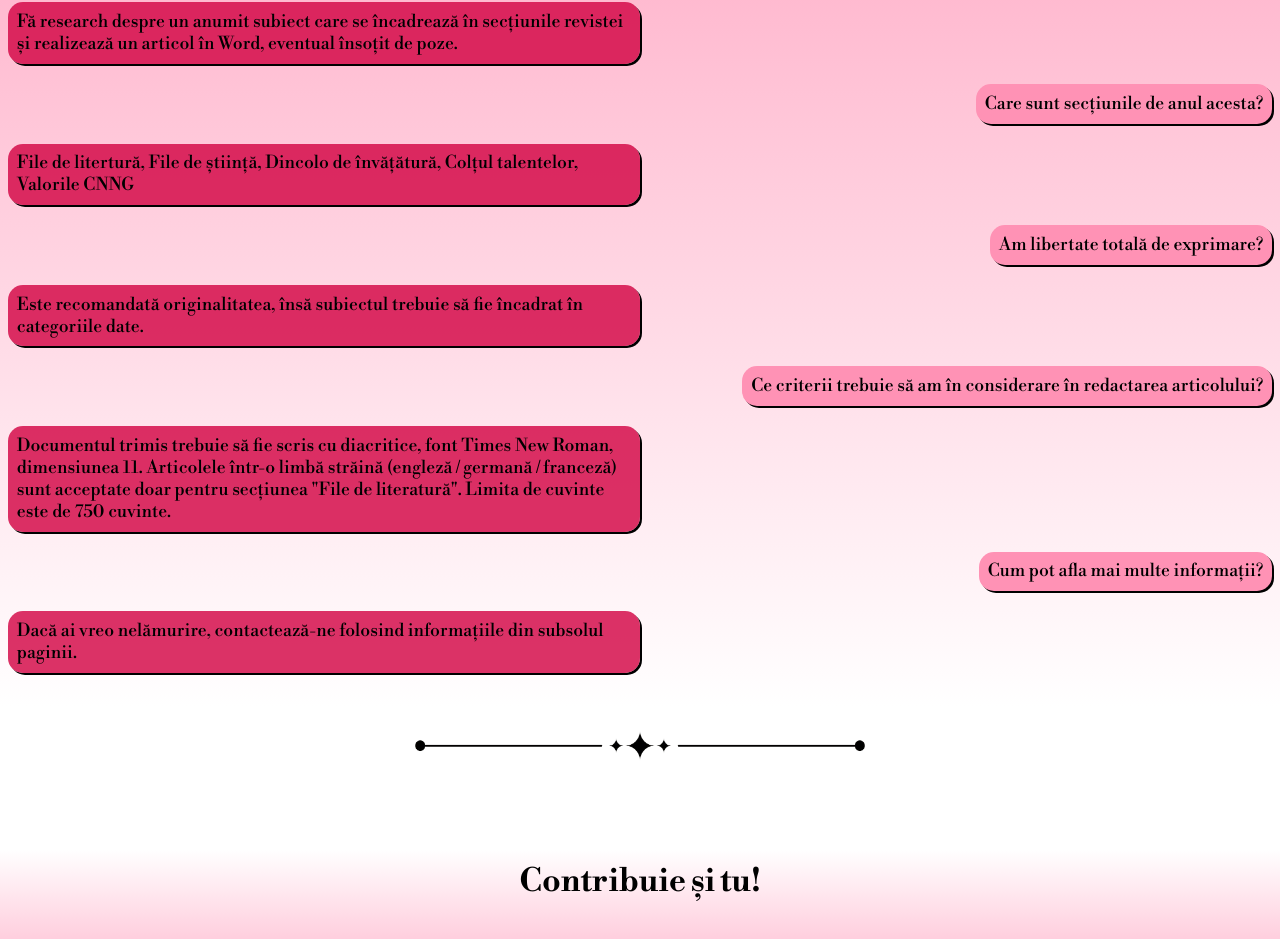
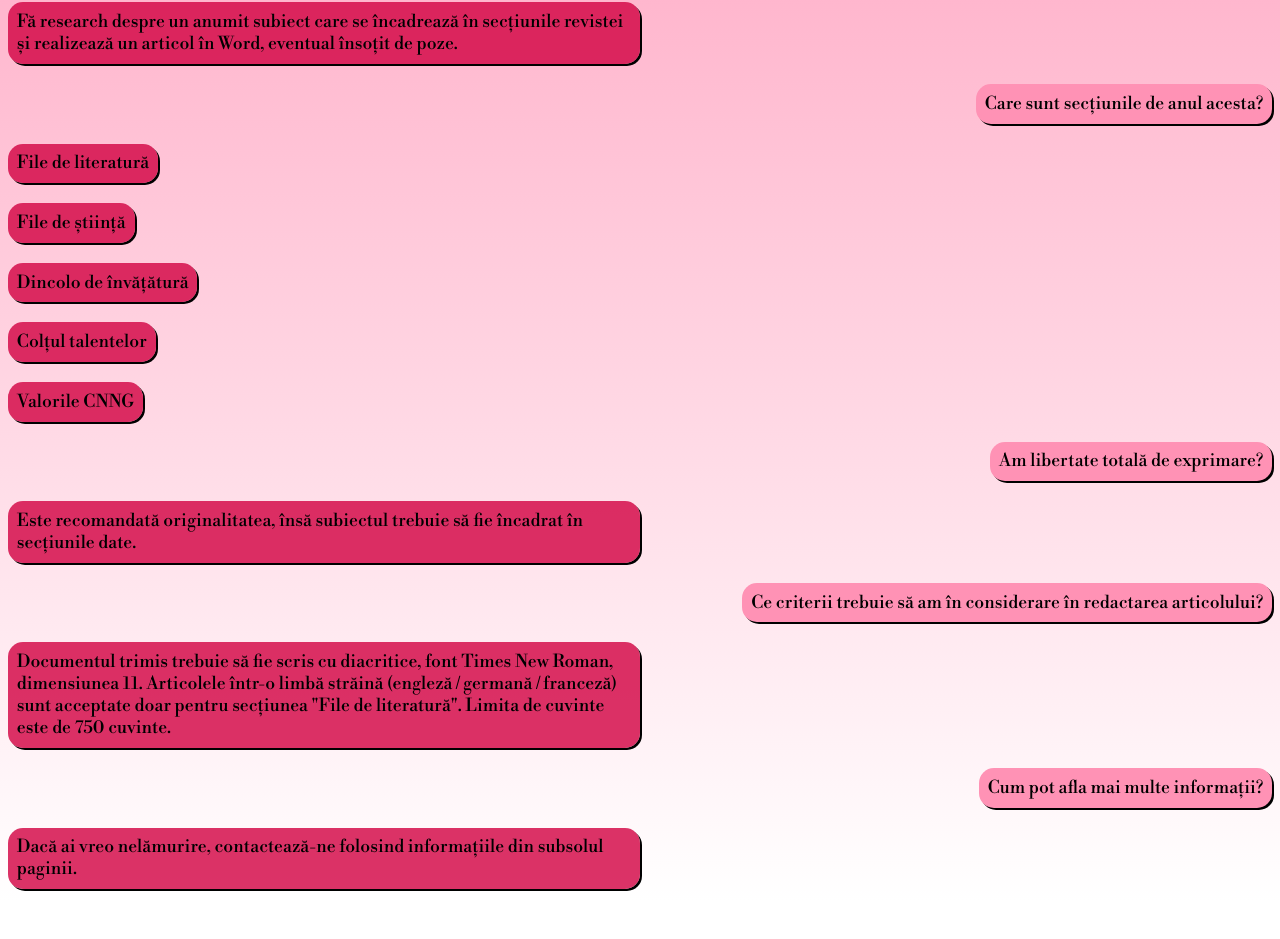
Before and after one commit to proxy76/site-revista2024, a React (Vite) app in the folder continut/: page / in a window 1280 px wide. Shown: the part 1893-2832 px from the top of the page. Built offline with nearby package versions, Linux system fonts and the light colour scheme; grey boxes are pictures that could not be loaded.

Commit message:
Make last refinements

```diff
--- a/continut/index.html
+++ b/continut/index.html
@@ -2,7 +2,7 @@
 <html lang="en">
   <head>
     <meta charset="UTF-8" />
-    <link rel="icon" type="image/svg+xml" href="/vite.svg" />
+    <link rel="icon" href="/floriRosii.png" />
     <meta name="viewport" content="width=device-width, initial-scale=1.0" />
     <title>PERSPECTIVE</title>
   </head>
--- a/continut/src/assets/data.jsx
+++ b/continut/src/assets/data.jsx
@@ -23,35 +23,56 @@ export default [
     {
         id: 5,
         class: "pl",
-        text: "File de litertură, File de știință, Dincolo de învățătură, Colțul talentelor, Valorile CNNG",
+        text: `File de literatură`
     },
     {
         id: 6,
+        class: "pl",
+        text: 'File de știință'
+    },
+    {
+        id: 7,
+        class: "pl",
+        text: 'Dincolo de învățătură'
+    },
+    {
+        id: 8,
+        class: "pl",
+        text: 'Colțul talentelor'
+
+    },
+    {
+        id: 9,
+        class: "pl",
+        text: 'Valorile CNNG'
+    },
+    {
+        id: 10,
         class: "pr",
         text: "Am libertate totală de exprimare?",
     },
     {
-        id: 7,
+        id: 11,
         class: "pl",
-        text: "Este recomandată originalitatea, însă subiectul trebuie să fie încadrat în categoriile date.",
+        text: "Este recomandată originalitatea, însă subiectul trebuie să fie încadrat în secțiunile date.",
     },
     {
-        id: 8,
+        id: 12,
         class: "pr",
         text: "Ce criterii trebuie să am în considerare în redactarea articolului?"
     },
     {
-        id: 9,
+        id: 13,
         class: "pl",
         text: `Documentul trimis trebuie să fie scris cu diacritice, font Times New Roman, dimensiunea 11. Articolele într-o limbă străină (engleză / germană / franceză) sunt acceptate doar pentru secțiunea "File de literatură". Limita de cuvinte este de 750 cuvinte.`
     },
     {
-        id: 10,
+        id: 14,
         class: "pr",
         text: "Cum pot afla mai multe informații?",
     },
     {
-        id: 11,
+        id: 15,
         class: "pl",
         text: "Dacă ai vreo nelămurire, contactează-ne folosind informațiile din subsolul paginii.",
     },
--- a/continut/src/components/Chat.jsx
+++ b/continut/src/components/Chat.jsx
@@ -48,11 +48,13 @@ function Chat() {
                                     viewport={{
                                         once: true,
                                     }}
-                                className={chat.class}>
+                                    className={chat.class}
+                                    >
                                         {chat.text}
                                     </motion.p>
                                 )
-                        } else {
+                            }
+                         else {
                             return (
                                 <motion.p
                                 variants={fadeInAnimationVariants2}
--- a/continut/src/styles/chat.scss
+++ b/continut/src/styles/chat.scss
@@ -61,3 +61,7 @@
         }
     }
 }
+
+.percent {
+    width: 100%;
+}
```
Lines whose indentation alone changed are shown as unchanged.
